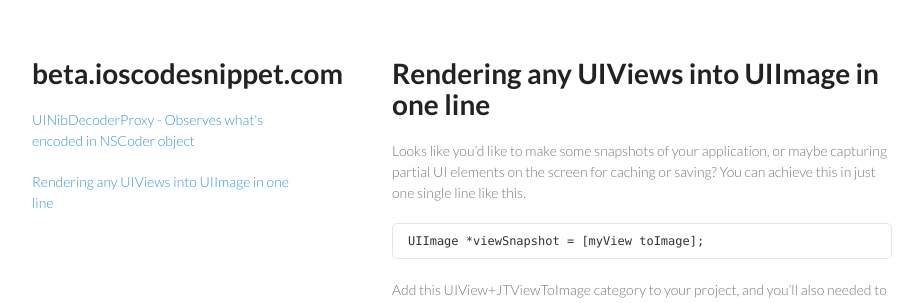
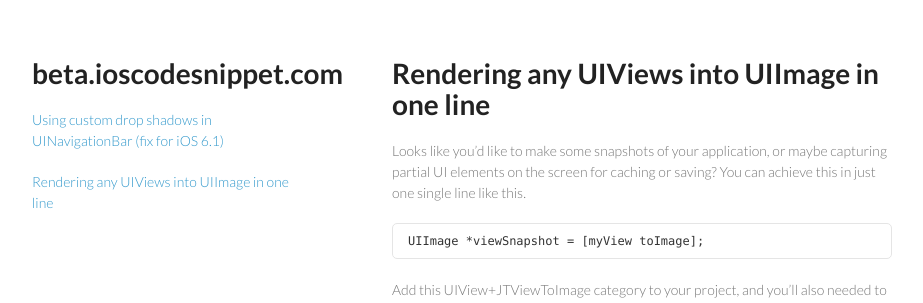
Before and after one commit to ioscodesnippet/ioscodesnippet.github.io, a Jekyll site: the page built from _posts/2011-08-25-rendering-any-uiviews-into-uiimage-in-one-line.md, in a window 1280 px wide. Shown: the top 303 px of the page, without its empty margins (178-1101 px from the left). Built offline with Jekyll 4.4.1, drawn with Linux system fonts in a browser that asks for light colours; Markdown is read by kramdown in place of the engine named in the settings.

Commit message:
Add Post: JTDropShadowFixNavigationController

```diff
--- a/_layouts/default.html
+++ b/_layouts/default.html
@@ -18,7 +18,9 @@
         <a href="/"><h1>beta.ioscodesnippet.com</h1></a>
 
         {% for post in site.posts %}
+          {% if post.publish %}
           <p class="view"><a href="{{ post.url }}">{{ post.title }}</a></p>
+          {% endif %}
         {% endfor %}
 
       </header>
--- /dev/null
+++ b/_posts/2013-09-17-custom-shadow-image-on-navigation-bar-ios6-fix.md
@@ -0,0 +1,7 @@
+---
+layout: default
+title: Using custom drop shadows in UINavigationBar (fix for iOS 6.1)
+publish: true
+---
+
+{% include JTDropShadowFixNavigationViewController/README.md %}
```
Also changed, not shown: _posts/2011-08-25-rendering-any-uiviews-into-uiimage-in-one-line.md (+1 -0 lines), .gitmodules.
